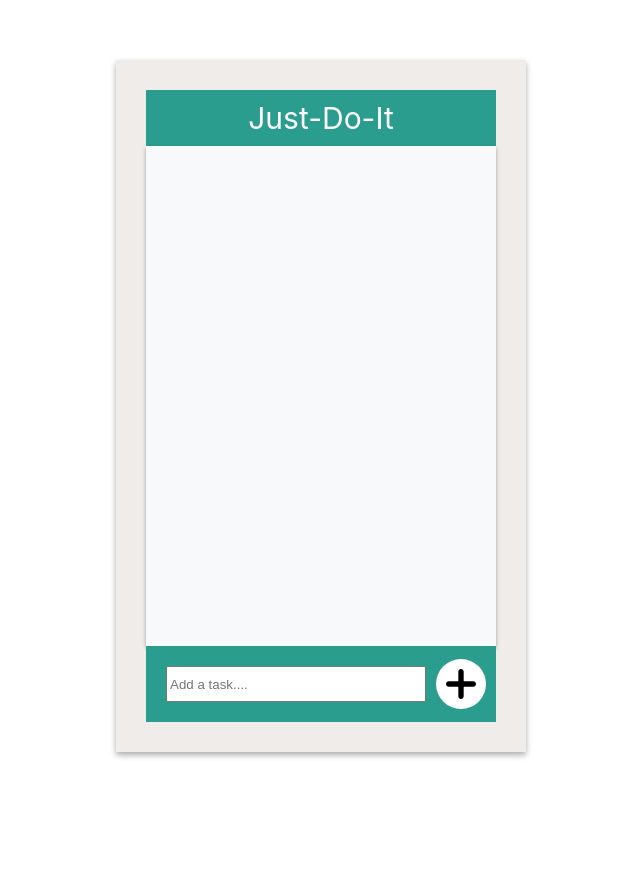
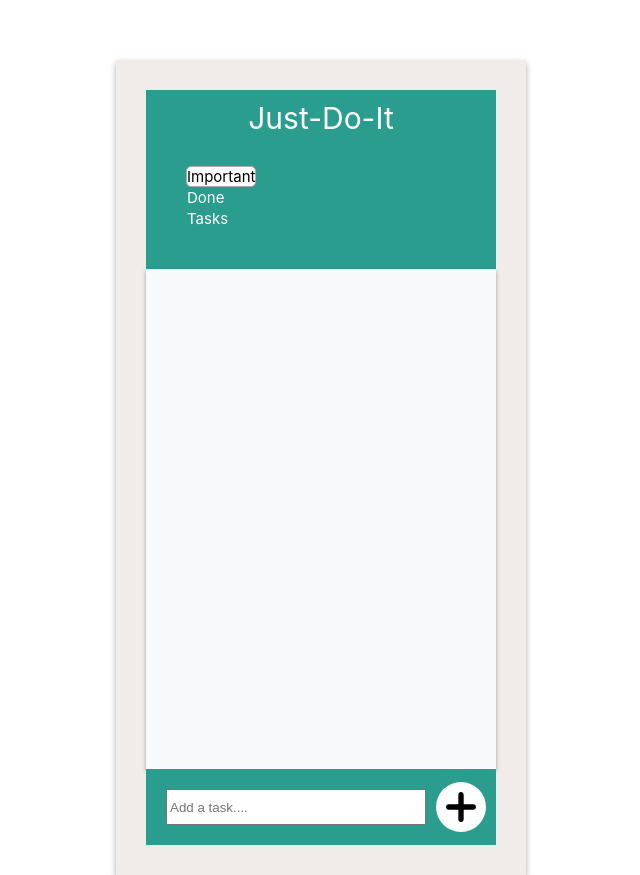
Before and after one commit to Hangrykat/To-Do-React, a React (Create React App) app: page / in a window 1280 px wide. Shown: the whole page, without its empty margins (319-959 px from the left). Before the commit the page ends 800 px from the top, so only its background shows below. Built offline with nearby package versions, Linux system fonts and the light colour scheme.

Commit message:
tabs added

```diff
--- a/package.json
+++ b/package.json
@@ -9,6 +9,7 @@
     "react": "^16.13.1",
     "react-dom": "^16.13.1",
     "react-scripts": "3.4.1",
+    "react-tabs": "^3.1.1",
     "shortid": "^2.2.15"
   },
   "scripts": {
--- a/public/index.html
+++ b/public/index.html
@@ -41,5 +41,6 @@
       To create a production bundle, use `npm run build` or `yarn build`.
     -->
 
+
   </body>
 </html>
--- /dev/null
+++ b/src/components/Tabs/Tabs.css
@@ -0,0 +1,61 @@
+
+.react-tabs__tab-list {
+  border-bottom: 1px solid #aaa;
+
+
+}
+
+.react-tabs__tab {
+
+  text-align: start;
+  border: 1px solid transparent;
+  font-size: 0.5em;
+  position: relative;
+  list-style: none;
+  cursor: pointer;
+
+}
+
+  .react-tabs__tab--selected {
+    background: #fff;
+    border-color: #aaa;
+    color: black;
+    border-radius: 5px;
+    width: 22%;
+  }
+
+  .react-tabs__tab-panel {
+    display: none;
+  }
+
+  .react-tabs__tab-panel--selected {
+
+  }
+  .react-tabs__tab--disabled {
+    cursor: default;
+  }
+
+  .react-tabs__tab:focus {
+    box-shadow: 0 0 5px hsl(207, 12%, 85%);
+    border-color: rgb(229, 232, 235);
+    outline: none;
+  }
+
+  .react-tabs__tab:focus:after {
+    content: "";
+    position: absolute;
+    height: 5px;
+    background: #fff; }
+
+
+
+
+    /*
+    .react-tabs__tab-list { border-bottom: 1px solid #aaa; margin: 0 0 10px; padding: 0; } .react-tabs__tab { display: inline-block;
+border: 1px solid transparent; border-bottom: none; bottom: -1px; position: relative; list-style: none; padding: 6px 12px;
+cursor: pointer; } .react-tabs__tab--selected { background: #fff; border-color: #aaa; color: black; border-radius: 5px 5px
+0 0; } .react-tabs__tab-panel { display: none; } .react-tabs__tab-panel--selected { display: block; } .react-tabs__tab--disabled
+{ color: GrayText; cursor: default; } .react-tabs__tab:focus { box-shadow: 0 0 5px hsl(208, 99%, 50%); border-color: hsl(208,
+99%, 50%); outline: none; } .react-tabs__tab:focus:after { content: ""; position: absolute; height: 5px; left: -4px; right:
+-4px; bottom: -5px; background: #fff; }
+*/
--- /dev/null
+++ b/src/components/Tabs/Tabs.js
@@ -0,0 +1,26 @@
+import React from "react";
+import { Tab, Tabs, TabList, TabPanel } from "react-tabs";
+//import "react-tabs/style/react-tabs.css";
+import './Tabs.css';
+
+export default function TabTab() {
+  return (
+    <Tabs>
+      <TabList className="lista">
+        <Tab>Important</Tab>
+        <Tab>Done</Tab>
+        <Tab>Tasks</Tab>
+      </TabList>
+
+      <TabPanel>
+
+      </TabPanel>
+      <TabPanel>
+
+      </TabPanel>
+      <TabPanel>
+
+      </TabPanel>
+    </Tabs>
+  );
+}
--- a/src/components/header/Header.js
+++ b/src/components/header/Header.js
@@ -1,10 +1,12 @@
 import React from 'react';
 import './Header.css';
+import TabTab from '../Tabs/Tabs';
 
 function Header() {
     return (
         <div className="header">
             <p>Just-Do-It</p>
+            <TabTab />
         </div>
     )
 }
```
Also changed, not shown: 1 other file (tests, documents, lock files or other folders).
